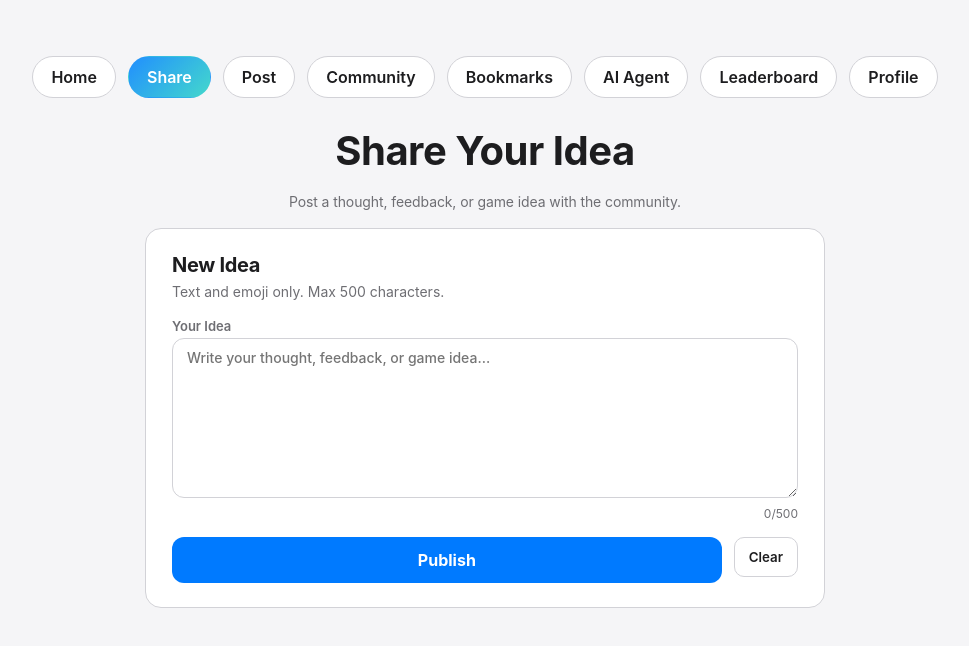
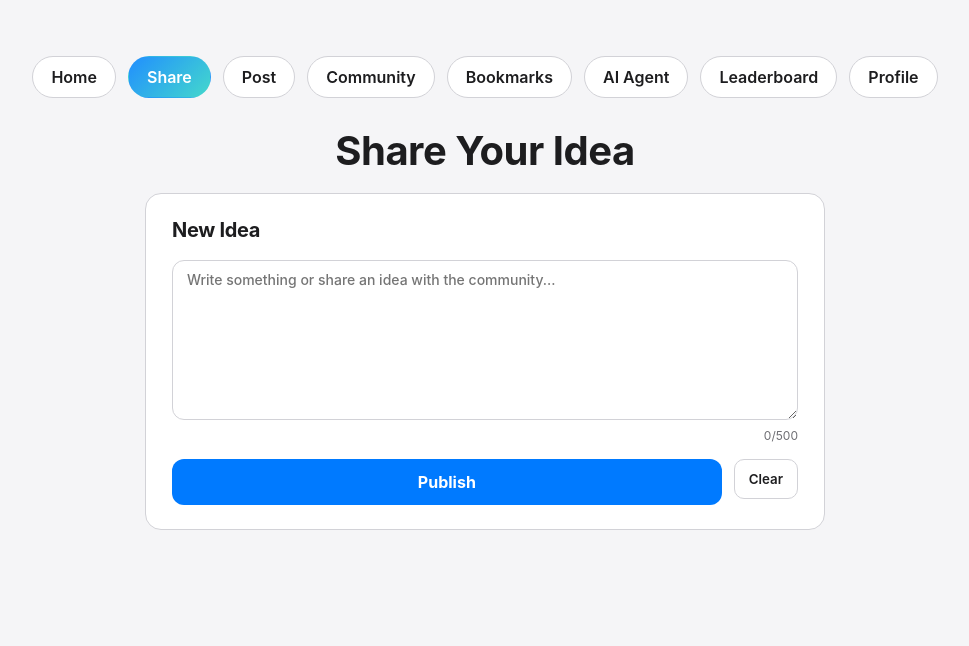
Before and after one commit to LeoC1110/ai-game-discovery-platform, a React (Vite) app in the folder apps/auth-frontend/: page /share in a window 1280 px wide. Shown: the top 646 px of the page, without its empty margins (155-1124 px from the left). Built offline with nearby package versions, Linux system fonts and the light colour scheme; no server answers; sample sign-in values are in the browser's storage.

Commit message:
Change SharePage.jsx

```diff
--- a/apps/auth-frontend/src/screens/SharePage.jsx
+++ b/apps/auth-frontend/src/screens/SharePage.jsx
@@ -54,14 +54,14 @@ export default function SharePage() {
         <DashboardNav />
         <h1 className="app-title">Share Your Idea</h1>
         <p className="page-subtitle share-subtitle">
-          Post a thought, feedback, or game idea with the community.
+
         </p>
 
         <div className="share-grid">
           <div className="share-card">
             <header className="share-card__header">
               <h2>New Idea</h2>
-              <p>Text and emoji only. Max 500 characters.</p>
+
             </header>
 
             {message && (
@@ -75,13 +75,13 @@ export default function SharePage() {
 
             <div className="share-form">
               <label className="share-form__label">
-                Your Idea
+
                 <textarea
                   className="input textarea share-form__textarea"
                   value={content}
                   onChange={(e) => setContent(e.target.value)}
                   maxLength={500}
-                  placeholder="Write your thought, feedback, or game idea..."
+                  placeholder="Write something or share an idea with the community..."
                   rows={7}
                 />
               </label>
```
